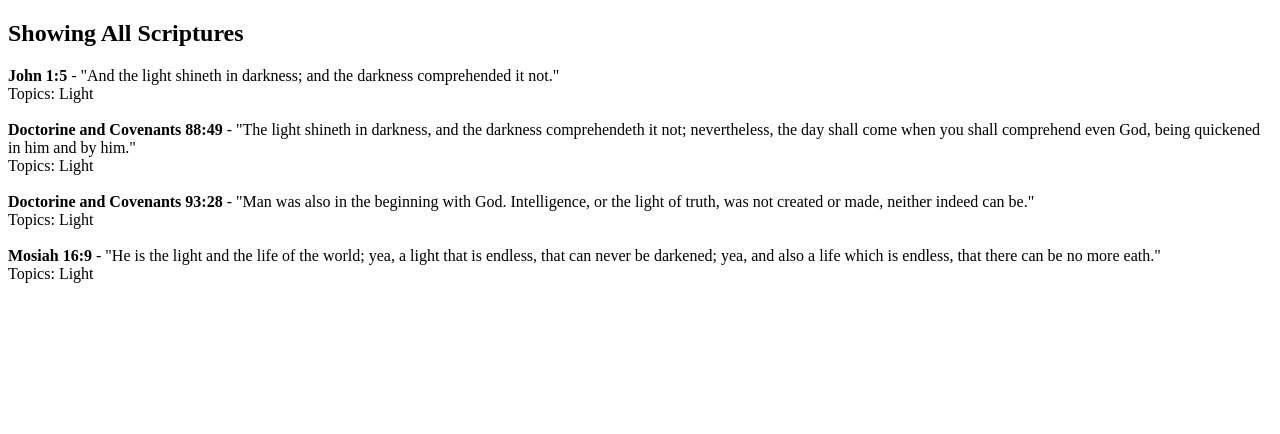
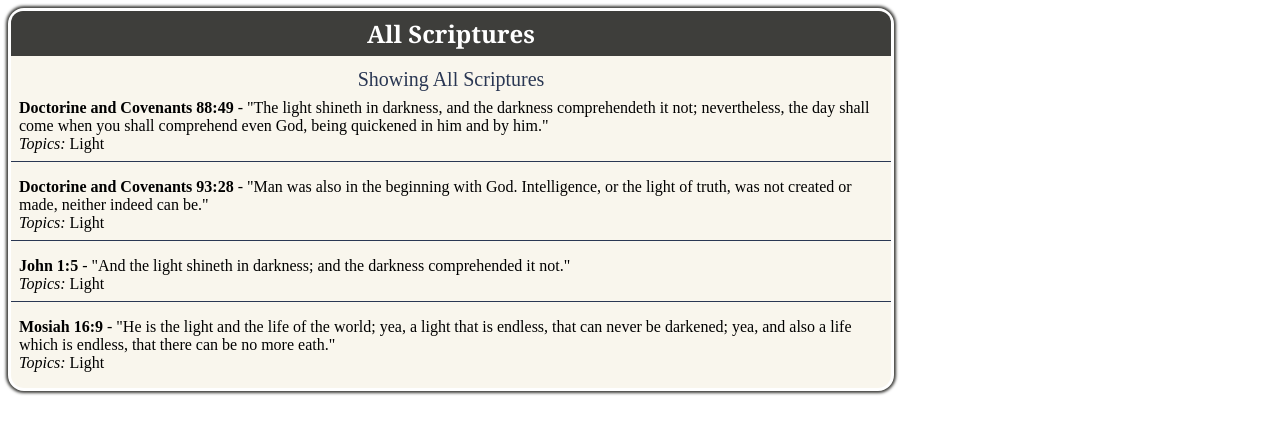
Before and after one commit to Bodily-Brad/CS313-Group, a PHP site: page /index.php?action=5 in a window 1280 px wide. Shown: the top 434 px of the page. Run offline with PHP 8.4, Linux system fonts and the light colour scheme; data comes from the database, SQL or seed files in the repository.

Commit message:
New topic logic Styling changes created _displayAllScriptures view module

```diff
--- a/5.02/5.02.css
+++ b/5.02/5.02.css
@@ -8,9 +8,52 @@ and open the template in the editor.
     Author     : Brad
 */
 
+body {
+    font-family: "Times New Roman", Times, serif
+}
+
+h1, h2, h3, h4, h5 {
+    font-family: Georgia, "Times New Roman", Times, serif;
+}
+
+article {
+    padding: 0;
+    border: 3px solid #ffffff;
+    box-shadow: 0px 0px 3px 2px #3e3e3b;
+    border-radius: 1em;
+    max-width: 55em;
+    background-color: #f9f6ed;
+}
+
+section {
+    margin-bottom: 0.5em;
+    padding: 0.5em;
+    border-bottom: 1px solid #2a3753;
+}
+
+section:last-child {
+    border-bottom: 0px;
+}
+
+article h1,
+article h2,
+article h3,
+article h4,
+article h5 {
+    margin: 0 auto;
+    margin-bottom: 0.5em;
+    padding: 0.25em;
+    border-top-left-radius: 0.5em;
+    border-top-right-radius: 0.5em;
+    text-align: center;
+    color: #fff;
+    background-color: #3e3e3b;
+}
+
 form {
     display: inline-block;
-    padding: 0.0em;
+    margin-bottom: 1em;
+    padding: 0;
     border: 3px solid #ffffff;
     box-shadow: 0px 0px 3px 2px #3e3e3b;
     border-radius: 1em;
@@ -29,7 +72,6 @@ form h5 {
     border-top-left-radius: 0.5em;
     border-top-right-radius: 0.5em;
     text-align: center;
-    font-family: "OFLSortsMillGoudyRegular", Georgia, "Times New Roman", Times, serif;
     color: #fff;
     background-color: #3e3e3b;
 }
@@ -52,9 +94,10 @@ input[type=submit] {
     margin-right: 0.5em;
     margin-bottom: 0.5em;
     margin-top: 0.25em;
+    font-family: Georgia, "Times New Roman", Times, serif;
     color: #fff;
     background-color: #3e3e3b;
-    border: 2px solid #000000;
+    border: 1px solid #000000;
     border-radius: 0.333em;
     font-size: 1.125em;
 }
@@ -66,3 +109,27 @@ input[type=submit]:hover {
 textarea {
     margin-right: 0.5em;
 }
+
+.message {
+    display:block;
+    margin: 0 auto;
+    text-align: center;
+    color: #2a3753;
+    font-size: 1.25em;
+}
+
+.scripturereference {
+    font-weight: bold;
+}
+
+.scriptureContent {
+
+}
+
+.topicsLabel {
+    font-style: italic;
+}
+
+.topicItem {
+
+}
--- a/5.02/index.php
+++ b/5.02/index.php
@@ -27,11 +27,20 @@
             $content = getVariable("content");
             $topics = getVariable("topics");
 
+            $otherTopic = getVariable("otherTopic");
+            $otherTopicName = getVariable("otherTopicName");
+
+            // See if we need to add a new topic
+            if (isset($otherTopic) && isset($otherTopicName))
+            {
+                $newTopicID = insertTopic($otherTopicName);
+                $topics[] = $newTopicID;
+            }
+
             // function insertScriptureWithTopics($book, $chapter, $verse, $content, $topicIDs)
             insertScriptureWithTopics($book, $chapter, $verse, $content, $topics);
 
             $scriptures = getAllScriptures();
-            $message = "Code for processing new topics coming...";
             include('views/displayAllScriptures.php');
             break;
         case "showaddscriptureform":
@@ -40,6 +49,7 @@
             include('views/addScriptureForm.php');
             break;
         // Show all Scriptures
+        case "showallscriptures":
         default:
             // Get all scriptures
             $scriptures = getAllScriptures();
--- a/5.02/models/scriptures.php
+++ b/5.02/models/scriptures.php
@@ -7,7 +7,8 @@
         // Get all scriptures
         $query = "
             SELECT *
-            FROM   scriptures";
+            FROM   scriptures
+            ORDER BY book, chapter, verse";
 
         try {
             $statement = $db->prepare($query);
@@ -59,7 +60,8 @@
             FROM topics
             INNER JOIN scripture_topic_lookup
             ON scripture_topic_lookup.topic_id = topics.id
-            WHERE scripture_topic_lookup.scripture_id = :id";
+            WHERE scripture_topic_lookup.scripture_id = :id
+            ORDER BY name";
 
         try {
             $statement = $db->prepare($query);
--- a/5.02/views/_displayScripture.php
+++ b/5.02/views/_displayScripture.php
@@ -1,12 +1,15 @@
 <?php
 // Requires a $scripture record and a $topics array of topic records
-echo "<strong>" . $scripture['book'] . ' ' . $scripture['chapter'] . ":" . $scripture['verse'] . "</strong>";
-echo ' - "' .  $scripture['content'] . '"<br>';
+?>
+<section>
+<?php
+echo "<span class='scripturereference'>{$scripture['book']} {$scripture['chapter']}:{$scripture['verse']}</span>";
+echo " - <span class='scriptureContent'>\"{$scripture['content']}\"</span><br>";
 
 if (!empty($topics))
 {
     $first = true;
-    echo "Topics: ";
+    echo "<span class='topicsLabel'>Topics:</span> ";
     foreach ($topics as $topic)
     {
         if (!$first) echo ", ";
@@ -14,5 +17,6 @@ if (!empty($topics))
         $first = false;
     }
     echo "<br>";
-    echo "<br>";
 }
+?>
+</section>
--- a/5.02/views/displayAllScriptures.php
+++ b/5.02/views/displayAllScriptures.php
@@ -7,16 +7,19 @@ and open the template in the editor.
 <html>
     <head>
         <meta charset="UTF-8">
-        <title></title>
+        <link rel="stylesheet" type="text/css" href="5.02.css" media="screen">
+        <title>Display Scriptures</title>
     </head>
     <body>
+        <article>
+            <h1>All Scriptures</h1>
             <?php
             // Connection to db
             require_once('dbConnection.php');
             require_once('models/scriptures.php');
 
             if (isset($message))
-            echo "<h2>$message</h2>";
+                echo "<span class='message'>$message</span>";
 
             if (!empty($scriptures))
             {
@@ -27,5 +30,6 @@ and open the template in the editor.
                 }
             }
             ?>
+        </article>
     </body>
 </html>
```
Also changed, not shown: 5.02/views/_displayAllScriptures.php (added, +13 -0 lines), 5.02/views/addScriptureForm.php (+1 -9 lines). Lines whose indentation alone changed are shown as unchanged.
